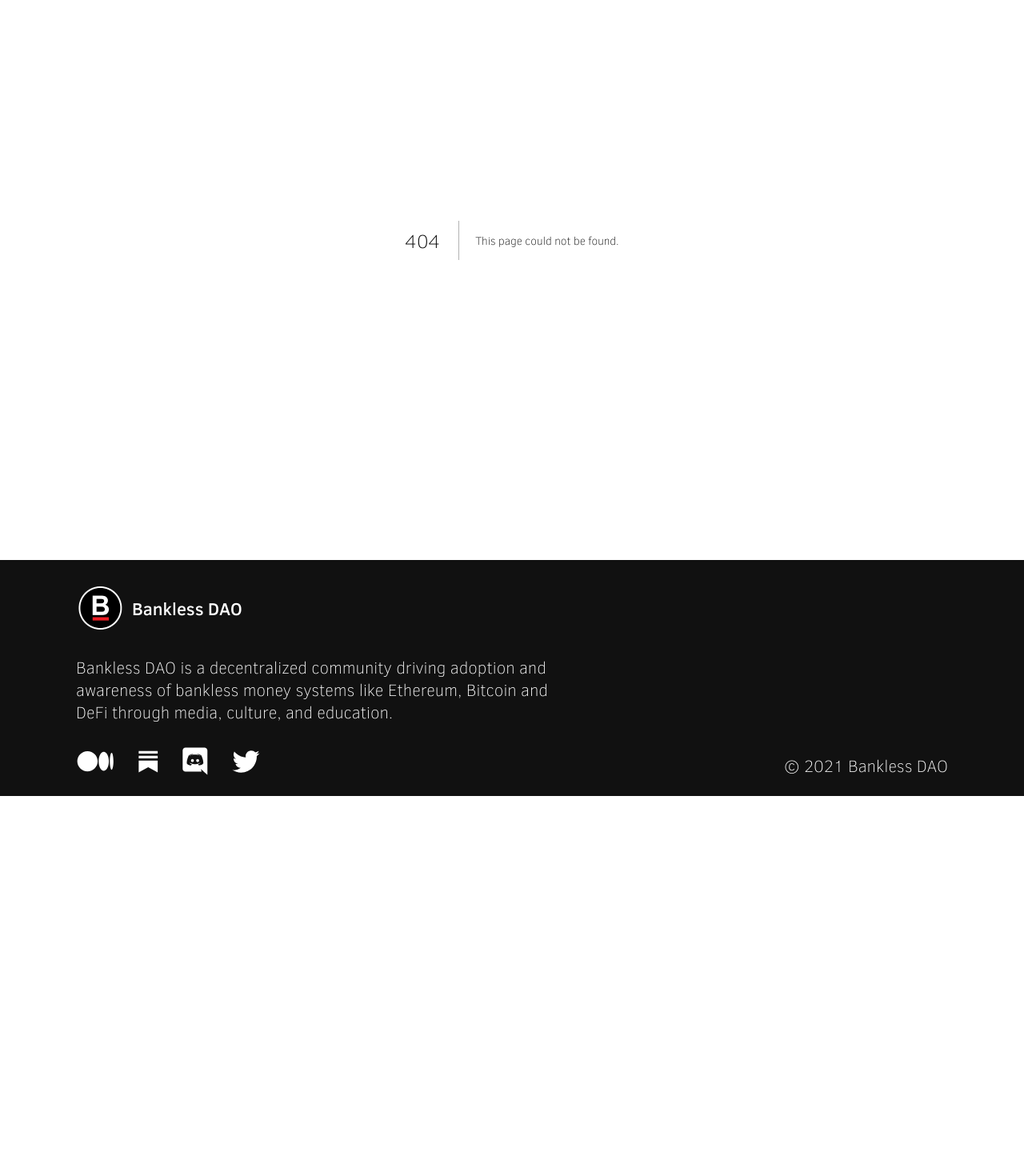
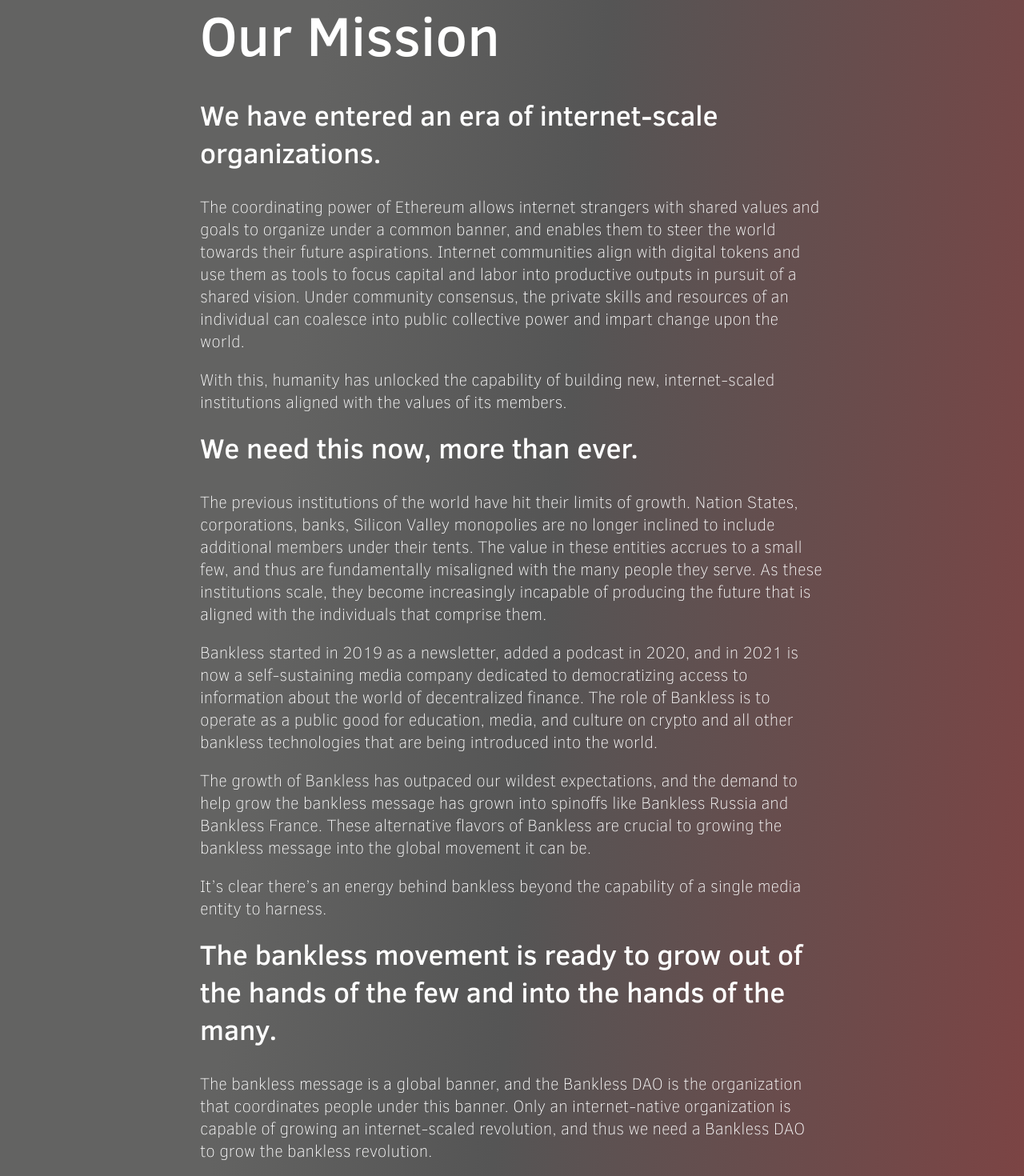
Before and after one commit to BanklessDAO/bankless-dao-website, a Next.js app: page /mission in a window 1280 px wide. Before the commit this address had no page. Shown: the part 180-1650 px from the top of the page at 80% size. Before the commit the page ends 1175 px from the top, so only its background shows below. Built offline with nearby package versions, Linux system fonts and the light colour scheme.

Commit message:
Mission Page

```diff
--- /dev/null
+++ b/src/components/pages/Mission/Body/index.tsx
@@ -0,0 +1,106 @@
+import NextLink from 'next/link'
+import Button from 'src/components/parts/Button'
+import {
+  SectionWrapper,
+  SectionContainer,
+  Heading,
+  Subheading,
+  Paragraph,
+  ButtonContainer,
+} from './style'
+
+const Section = () => {
+  return (
+    <SectionWrapper as="section">
+      <SectionContainer>
+        <Heading>Our Mission</Heading>
+        <Subheading>
+          We have entered an era of internet-scale organizations.
+        </Subheading>
+        <Paragraph>
+          The coordinating power of Ethereum allows internet strangers with
+          shared values and goals to organize under a common banner, and enables
+          them to steer the world towards their future aspirations. Internet
+          communities align with digital tokens and use them as tools to focus
+          capital and labor into productive outputs in pursuit of a shared
+          vision. Under community consensus, the private skills and resources of
+          an individual can coalesce into public collective power and impart
+          change upon the world.
+        </Paragraph>
+        <Paragraph>
+          With this, humanity has unlocked the capability of building new,
+          internet-scaled institutions aligned with the values of its members.
+        </Paragraph>{' '}
+        <Subheading>We need this now, more than ever.</Subheading>
+        <Paragraph>
+          {' '}
+          The previous institutions of the world have hit their limits of
+          growth. Nation States, corporations, banks, Silicon Valley monopolies
+          are no longer inclined to include additional members under their
+          tents. The value in these entities accrues to a small few, and thus
+          are fundamentally misaligned with the many people they serve. As these
+          institutions scale, they become increasingly incapable of producing
+          the future that is aligned with the individuals that comprise them.
+        </Paragraph>
+        <Paragraph>
+          Bankless started in 2019 as a newsletter, added a podcast in 2020, and
+          in 2021 is now a self-sustaining media company dedicated to
+          democratizing access to information about the world of decentralized
+          finance. The role of Bankless is to operate as a public good for
+          education, media, and culture on crypto and all other bankless
+          technologies that are being introduced into the world.
+        </Paragraph>
+        <Paragraph>
+          The growth of Bankless has outpaced our wildest expectations, and the
+          demand to help grow the bankless message has grown into spinoffs like
+          Bankless Russia and Bankless France. These alternative flavors of
+          Bankless are crucial to growing the bankless message into the global
+          movement it can be.
+        </Paragraph>
+        <Paragraph>
+          It’s clear there’s an energy behind bankless beyond the capability of
+          a single media entity to harness.
+        </Paragraph>
+        <Subheading>
+          The bankless movement is ready to grow out of the hands of the few and
+          into the hands of the many.
+        </Subheading>
+        <Paragraph>
+          The bankless message is a global banner, and the Bankless DAO is the
+          organization that coordinates people under this banner. Only an
+          internet-native organization is capable of growing an internet-scaled
+          revolution, and thus we need a Bankless DAO to grow the bankless
+          revolution.
+        </Paragraph>
+        <Paragraph>
+          We want a money system by the people and for the people.
+        </Paragraph>
+        <Paragraph> We want to propagate crypto media and culture.</Paragraph>
+        <Paragraph>We want to help the world go bankless.</Paragraph>
+        <Paragraph>
+          Help grow the world’s first-ever media and culture DAO. Bring your
+          talents, time, and ideas. Join the revolution.
+        </Paragraph>
+        <Paragraph>Join the Bankless DAO!</Paragraph>
+        <ButtonContainer>
+          <NextLink href="/claim">
+            <a>
+              <Button theme="red" shadow>
+                Claim your bank
+              </Button>
+            </a>
+          </NextLink>
+          <NextLink href="/join">
+            <a>
+              <Button theme="transparent" shadow>
+                Join the DAO
+              </Button>
+            </a>
+          </NextLink>
+        </ButtonContainer>
+      </SectionContainer>
+    </SectionWrapper>
+  )
+}
+
+export default Section
--- /dev/null
+++ b/src/components/pages/Mission/Body/style.ts
@@ -0,0 +1,42 @@
+import styled from 'styled-components'
+import { _Wrapper, _Container } from 'src/components/global/style'
+import { colors, fontStyles, gradients, breakpoints } from 'src/theme'
+
+export const SectionWrapper = styled(_Wrapper)`
+  background: ${gradients.grayred};
+  color: ${colors.white};
+`
+export const SectionContainer = styled(_Container)`
+  padding-top: 50px;
+  padding-bottom: 50px;
+  max-width: 970px;
+  @media (min-width: ${breakpoints.md}) {
+    padding-top: 95px;
+    padding-bottom: 95px;
+  }
+`
+export const Heading = styled.h1`
+  ${fontStyles.H1}
+  margin-bottom: 30px;
+  @media (max-width: ${breakpoints.md}) {
+    ${fontStyles.H1m}
+    margin-top: 30px;
+  }
+`
+export const Subheading = styled.h3`
+  ${fontStyles.H1m}
+  margin-bottom: 30px;
+`
+export const Paragraph = styled.p`
+  ${fontStyles.Pm}
+  padding-bottom: 20px;
+  @media (min-width: ${breakpoints.md}) {
+    ${fontStyles.P}
+  }
+`
+export const ButtonContainer = styled.div`
+  button {
+    margin-right: 30px;
+    margin-top: 15px;
+  }
+`
--- /dev/null
+++ b/src/pages/mission/index.tsx
@@ -0,0 +1,21 @@
+import { GetStaticProps } from 'next'
+import { PageMetaProps } from '../../components/global/Head'
+
+import BodySection from 'src/components/pages/Mission/Body'
+
+const pageMeta: PageMetaProps = {
+  title: 'Bankless DAO Mission | Bankless DAO',
+  description: 'The mission for Bankless DAO.',
+  url: 'https://www.bankless.community/mission',
+}
+
+export const getStaticProps: GetStaticProps = async () => {
+  return {
+    props: { pageMeta },
+  }
+}
+
+const Page = (): JSX.Element => {
+  return <BodySection />
+}
+export default Page
```
